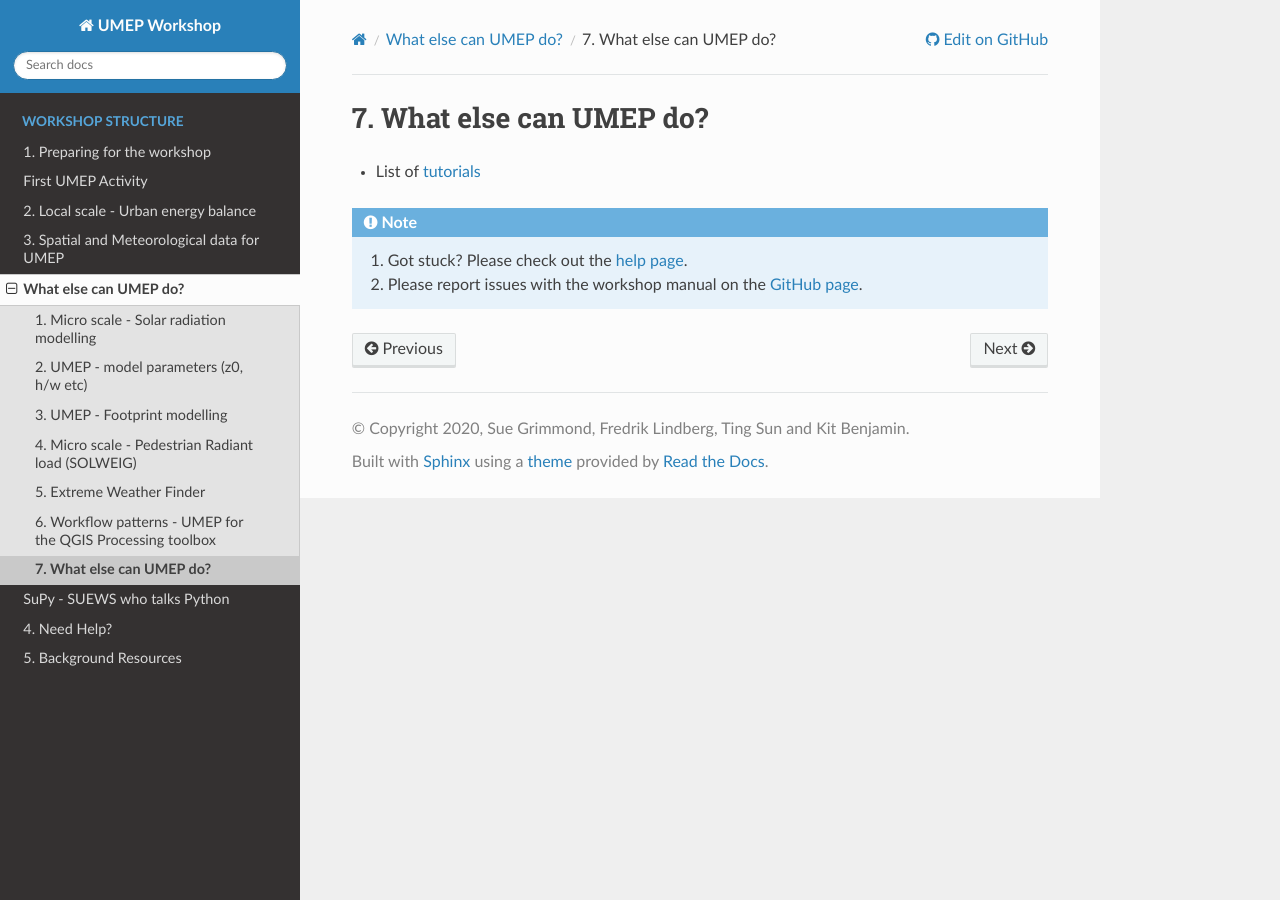
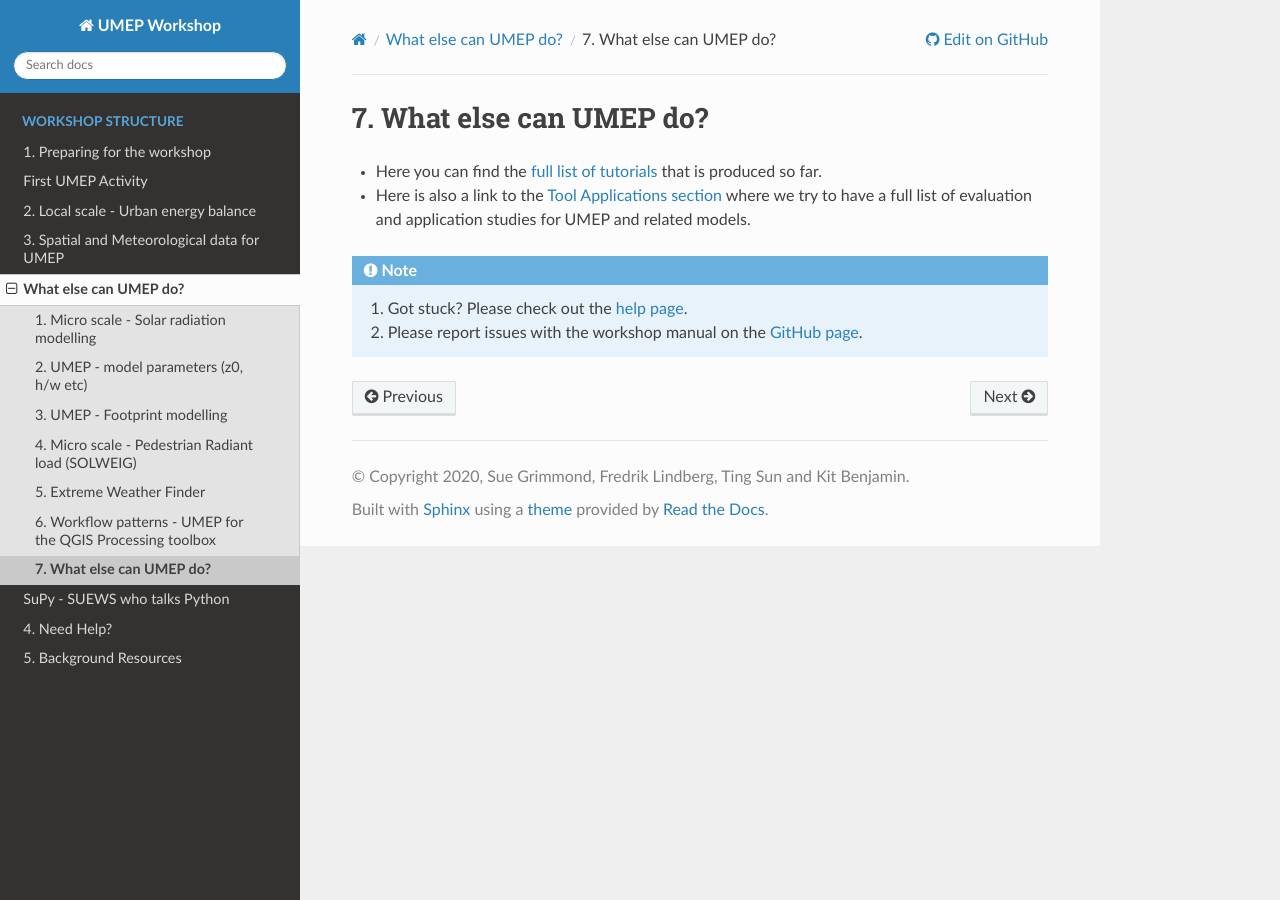
Before and after one commit to Urban-Meteorology-Reading/UMEP-Workshop, a Sphinx documentation site: the page built from source/WhatElse/UMEP9.rst, in a window 1280 px wide. Built offline with Sphinx 7.4.7 and the Read the Docs theme 2.0.0, drawn with Linux system fonts in a browser that asks for light colours.

Commit message:
Update UMEP9.rst
Added more info and links to the manual

```diff
--- a/source/WhatElse/UMEP9.rst
+++ b/source/WhatElse/UMEP9.rst
@@ -3,4 +3,7 @@
 What else can UMEP do?
 ~~~~~~~~~~~~~~~~~~~~~~
 
-- List of `tutorials <https://umep-docs.readthedocs.io/projects/tutorial/en/latest/index.html>`__
+- Here you can find the `full list of tutorials <https://umep-docs.readthedocs.io/projects/tutorial/en/latest/index.html>`__ that is produced so far.
+
+
+- Here is also a link to the `Tool Applications section <https://umep-docs.readthedocs.io/en/latest/Introduction.html#tool-applications>`__ where we try to have a full list of evaluation and application studies for UMEP and related models.
```
